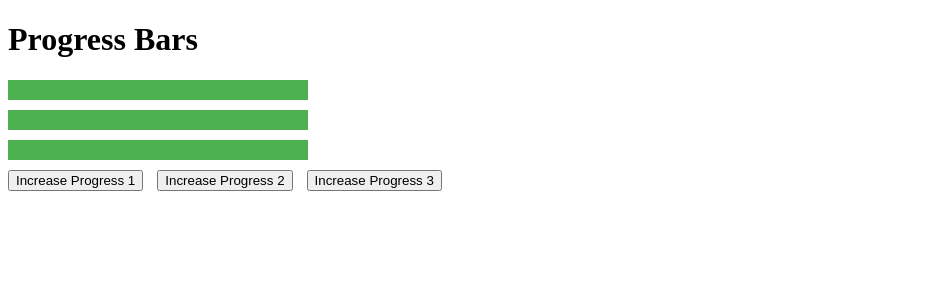
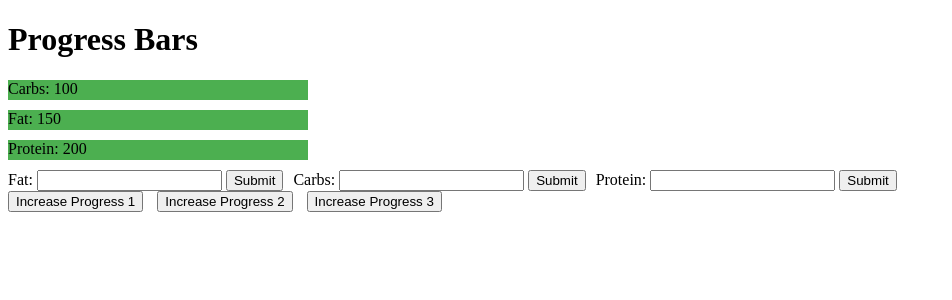
Before and after one commit to davidtabor0/food_macro_website, a Flask app: page /dog in a window 1280 px wide. Shown: the top 300 px of the page, without its empty margins (0-952 px from the left). Run offline with Flask 3, Linux system fonts and the light colour scheme.

Commit message:
Input boxes for macro tracking.

```diff
--- a/app.py
+++ b/app.py
@@ -1,4 +1,4 @@
-from flask import Flask, render_template
+from flask import Flask, render_template, request, redirect, url_for
 
 app = Flask(__name__)
 
@@ -10,8 +10,29 @@ def hello():
 
 @app.route('/dog')
 def dog():
-    return render_template('tracking.html')
+    carbs = 100
+    fats = 150
+    proteins = 200
+    return render_template('tracking.html', carbs=carbs, fats=fats, proteins=proteins)
 
-# If run this file instead of using commands, then server launches in debug.
+@app.route('/submit-fat', methods=['POST'])
+def submit_fat():
+    fat = int(request.form['fatInput'])
+    print("Fat eaten:", fat)
+    return redirect(url_for('dog'))
+
+@app.route('/submit-carbs', methods=['POST'])
+def submit_carbs():
+    carbs = int(request.form['carbsInput'])
+    print("Carbs eaten:", carbs)
+    return redirect(url_for('dog'))
+
+@app.route('/submit-protein', methods=['POST'])
+def submit_protein():
+    protein = int(request.form['proteinInput'])
+    print("Carbs eaten:", protein)
+    return redirect(url_for('dog'))
+
+# If this file is run to launch the flask server, instead of using commands, then the server launches in debug.
 if __name__ == '__main__':
     app.run(debug=True)
--- a/templates/tracking.html
+++ b/templates/tracking.html
@@ -1,7 +1,7 @@
 <!DOCTYPE html>
 <html>
 <head>
-  <title>Progress Bars</title>
+  <title>Macro Bars</title>
   <style>
     .progress-bar {
       width: 300px;
@@ -18,22 +18,50 @@
     button {
       margin-right: 10px;
     }
+
+    .form-wrapper {
+      display: flex;
+      align-items: center;
+    }
+
+    .form-wrapper form {
+      margin-right: 10px;
+    }
   </style>
 </head>
 <body>
   <h1>Progress Bars</h1>
 
   <div class="progress-bar">
-    <div id="progress1" class="progress-bar-fill"></div>
+    <div id="progress1" class="progress-bar-fill">Carbs: {{ carbs }}</div>
   </div>
 
   <div class="progress-bar">
-    <div id="progress2" class="progress-bar-fill"></div>
+    <div id="progress2" class="progress-bar-fill">Fat: {{ fats }}</div>
   </div>
 
   <div class="progress-bar">
-    <div id="progress3" class="progress-bar-fill"></div>
+    <div id="progress3" class="progress-bar-fill">Protein: {{ proteins }}</div>
   </div>
+
+<div class="form-wrapper">
+    <form action="/submit-fat" method="post">
+        <label for="fatInput">Fat:</label>
+        <input type="number" id="fatInput" name="fatInput" min="0" step="1">
+        <input type="submit" value="Submit">
+      </form>
+
+      <form action="/submit-carbs" method="post">
+        <label for="carbsInput">Carbs:</label>
+        <input type="number" id="carbsInput" name="carbsInput" min="0" step="1">
+        <input type="submit" value="Submit">
+      </form>
+
+      <form action="/submit-protein" method="post">
+        <label for="proteinInput">Protein:</label>
+        <input type="number" id="proteinInput" name="proteinInput" min="0" step="1">
+        <input type="submit" value="Submit">
+      </form>  </div>
 
   <button onclick="increaseProgress('progress1')">Increase Progress 1</button>
   <button onclick="increaseProgress('progress2')">Increase Progress 2</button>
```
